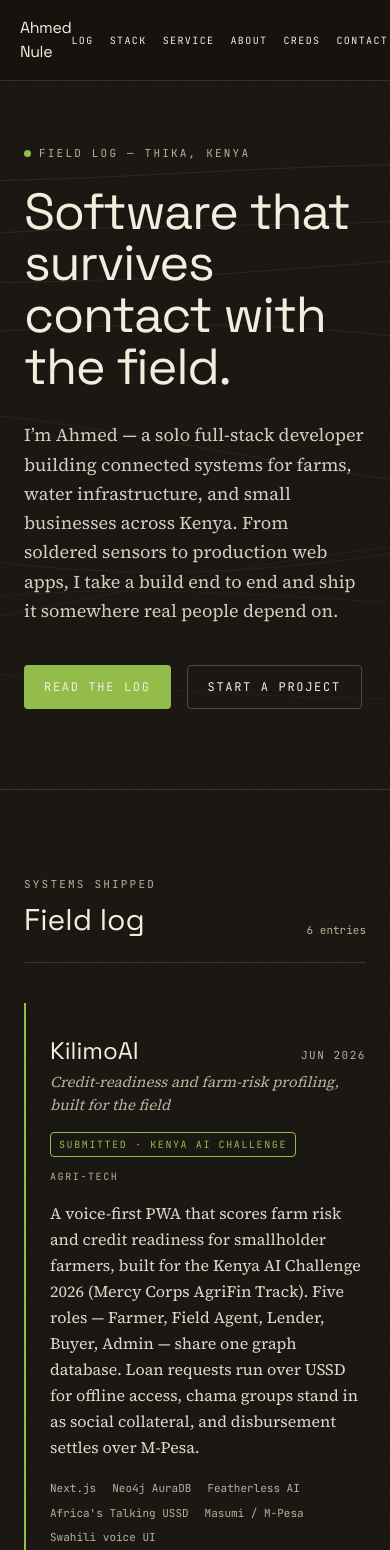
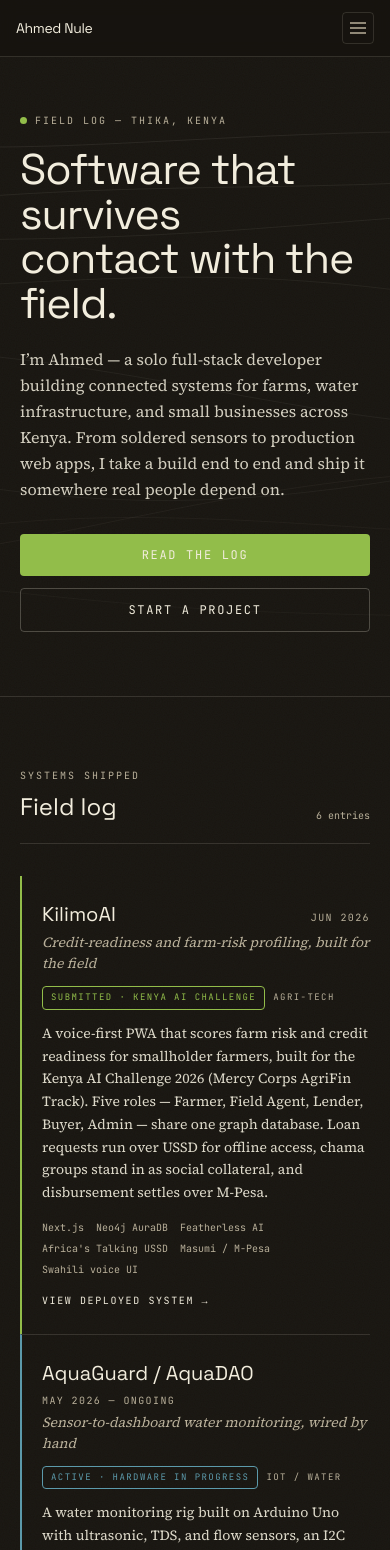
Before and after one commit to ahmednule/ahmednule, a Next.js app: page / in a window 390 px wide. Shown: the top 1550 px of the page. Built offline with nearby package versions, Linux system fonts and the light colour scheme.

Commit message:
fix: sidebar

```diff
--- a/src/app/page.tsx
+++ b/src/app/page.tsx
@@ -15,37 +15,37 @@ export default function Home() {
 
       <main className="lg:pl-[240px]">
         {/* HERO */}
-        <section className="relative overflow-hidden border-b border-line px-6 pt-16 pb-20 sm:px-12 sm:pt-24 sm:pb-28">
+        <section className="relative overflow-hidden border-b border-line px-5 pt-14 pb-16 sm:px-12 sm:pt-24 sm:pb-28">
           <Contours
             className="pointer-events-none absolute inset-0 h-full w-full opacity-70"
           />
           <div className="relative max-w-[880px]">
-            <div className="mb-6 flex items-center gap-2 font-mono text-[11px] uppercase tracking-[0.2em] text-parchment-dim">
+            <div className="mb-5 flex items-center gap-2 font-mono text-[10px] uppercase tracking-[0.2em] text-parchment-dim sm:text-[11px]">
               <span className="status-dot" />
               Field log &mdash; Thika, Kenya
             </div>
-            <h1 className="font-display text-[13vw] leading-[1.02] tracking-tight text-parchment sm:text-[64px] lg:text-[76px]">
+            <h1 className="font-display text-[11vw] leading-[1.04] tracking-tight text-parchment sm:text-[64px] lg:text-[76px]">
               Software that survives
               <br />
               contact with the field.
             </h1>
-            <p className="mt-7 max-w-[56ch] font-body text-[18px] leading-relaxed text-parchment/85">
+            <p className="mt-5 max-w-[56ch] font-body text-[16px] leading-relaxed text-parchment/85 sm:text-[18px] sm:mt-7">
               I&rsquo;m Ahmed &mdash; a solo full-stack developer building
               connected systems for farms, water infrastructure, and small
               businesses across Kenya. From soldered sensors to production
               web apps, I take a build end to end and ship it somewhere real
               people depend on.
             </p>
-            <div className="mt-10 flex flex-wrap gap-4">
+            <div className="mt-8 flex flex-col gap-3 sm:mt-10 sm:flex-row sm:flex-wrap sm:gap-4">
               <a
                 href="#log"
-                className="inline-flex items-center gap-2 rounded-sm bg-crop px-5 py-3 font-mono text-[12px] uppercase tracking-[0.14em] text-soil transition-opacity hover:opacity-90"
+                className="inline-flex items-center justify-center gap-2 rounded-sm bg-crop px-5 py-3 font-mono text-[12px] uppercase tracking-[0.14em] text-soil transition-opacity hover:opacity-90"
               >
                 Read the log
               </a>
               <a
                 href="#contact"
-                className="inline-flex items-center gap-2 rounded-sm border border-line-strong px-5 py-3 font-mono text-[12px] uppercase tracking-[0.14em] text-parchment transition-colors hover:border-crop hover:text-crop"
+                className="inline-flex items-center justify-center gap-2 rounded-sm border border-line-strong px-5 py-3 font-mono text-[12px] uppercase tracking-[0.14em] text-parchment transition-colors hover:border-crop hover:text-crop"
               >
                 Start a project
               </a>
@@ -54,17 +54,17 @@ export default function Home() {
         </section>
 
         {/* LOG / PROJECTS */}
-        <section id="log" className="px-6 py-20 sm:px-12">
-          <header className="mb-10 flex items-end justify-between gap-6 border-b border-line pb-6">
+        <section id="log" className="px-5 py-16 sm:px-12 sm:py-20">
+          <header className="mb-8 flex items-end justify-between gap-6 border-b border-line pb-5 sm:mb-10 sm:pb-6">
             <div>
-              <span className="font-mono text-[11px] uppercase tracking-[0.2em] text-parchment-dim">
+              <span className="font-mono text-[10px] uppercase tracking-[0.2em] text-parchment-dim sm:text-[11px]">
                 Systems shipped
               </span>
-              <h2 className="mt-2 font-display text-3xl sm:text-4xl text-parchment">
+              <h2 className="mt-1.5 font-display text-2xl text-parchment sm:mt-2 sm:text-4xl">
                 Field log
               </h2>
             </div>
-            <span className="font-mono text-[11px] text-parchment-dim">
+            <span className="font-mono text-[10px] text-parchment-dim sm:text-[11px]">
               {entries.length} entries
             </span>
           </header>
@@ -82,20 +82,20 @@ export default function Home() {
         {/* ABOUT */}
         <section
           id="about"
-          className="border-t border-line px-6 py-20 sm:px-12"
+          className="border-t border-line px-5 py-16 sm:px-12 sm:py-20"
         >
-          <div className="grid grid-cols-1 gap-10 lg:grid-cols-[1fr_1.4fr]">
+          <div className="grid grid-cols-1 gap-8 lg:grid-cols-[1fr_1.4fr] lg:gap-10">
             <div>
-              <span className="font-mono text-[11px] uppercase tracking-[0.2em] text-parchment-dim">
+              <span className="font-mono text-[10px] uppercase tracking-[0.2em] text-parchment-dim sm:text-[11px]">
                 About
               </span>
-              <h2 className="mt-2 font-display text-3xl sm:text-4xl text-parchment">
+              <h2 className="mt-1.5 font-display text-2xl text-parchment sm:mt-2 sm:text-4xl">
                 Based in Thika,
                 <br />
                 building for Kenya.
               </h2>
             </div>
-            <div className="flex flex-col gap-5 font-body text-[17px] leading-relaxed text-parchment/85">
+            <div className="flex flex-col gap-4 font-body text-[16px] leading-relaxed text-parchment/85 sm:gap-5 sm:text-[17px]">
               <p>
                 I run Stable Stack Solutions, a small software practice out
                 of Thika handling client web development and hosting, and
@@ -118,21 +118,21 @@ export default function Home() {
         {/* CONTACT */}
         <section
           id="contact"
-          className="relative overflow-hidden border-t border-line px-6 py-24 sm:px-12"
+          className="relative overflow-hidden border-t border-line px-5 py-20 sm:px-12 sm:py-24"
         >
           <Contours
             className="pointer-events-none absolute inset-0 h-full w-full opacity-40"
             lineCount={6}
           />
           <div className="relative max-w-[720px]">
-            <span className="font-mono text-[11px] uppercase tracking-[0.2em] text-parchment-dim">
+            <span className="font-mono text-[10px] uppercase tracking-[0.2em] text-parchment-dim sm:text-[11px]">
               Contact
             </span>
-            <h2 className="mt-2 font-display text-4xl leading-[1.1] sm:text-5xl text-parchment">
+            <h2 className="mt-1.5 font-display text-[26px] leading-[1.15] text-parchment sm:mt-2 sm:text-5xl">
               Bring the device idea, the workflow problem, or the platform
               brief.
             </h2>
-            <div className="mt-9 flex flex-wrap gap-4">
+            <div className="mt-7 flex flex-col gap-3 sm:mt-9 sm:flex-row sm:flex-wrap sm:gap-4">
               <a
                 href="https://github.com/ahmednule"
                 target="_blank"
@@ -155,11 +155,11 @@ export default function Home() {
 
         <Credentials />
 
-        <footer className="flex flex-col gap-2 border-t border-line px-6 py-8 sm:flex-row sm:items-center sm:justify-between sm:px-12">
-          <span className="font-mono text-[11px] text-parchment-dim">
+        <footer className="flex flex-col gap-1.5 border-t border-line px-5 py-6 text-center sm:flex-row sm:items-center sm:justify-between sm:px-12 sm:text-left sm:py-8">
+          <span className="font-mono text-[10px] text-parchment-dim sm:text-[11px]">
             Ahmed Nule &mdash; Thika, Kenya
           </span>
-          <span className="font-mono text-[11px] text-parchment-dim">
+          <span className="font-mono text-[10px] text-parchment-dim sm:text-[11px]">
             Stable Stack Solutions
           </span>
         </footer>
--- a/src/components/Credentials.tsx
+++ b/src/components/Credentials.tsx
@@ -3,23 +3,23 @@ import Contours from "@/components/Contours";
 
 export default function Credentials() {
   return (
-    <section id="creds" className="relative overflow-hidden border-t border-line px-6 py-20 sm:px-12">
+    <section id="creds" className="relative overflow-hidden border-t border-line px-5 py-16 sm:px-12 sm:py-20">
       <Contours className="pointer-events-none absolute inset-0 h-full w-full opacity-20" lineCount={4} />
       <div className="relative">
-        <header className="mb-10">
-          <span className="font-mono text-[11px] uppercase tracking-[0.2em] text-parchment-dim">
+        <header className="mb-8 sm:mb-10">
+          <span className="font-mono text-[10px] uppercase tracking-[0.2em] text-parchment-dim sm:text-[11px]">
             Station credentials
           </span>
-          <h2 className="mt-2 font-display text-3xl sm:text-4xl text-parchment">
+          <h2 className="mt-1.5 font-display text-2xl text-parchment sm:mt-2 sm:text-4xl">
             Education &amp; certifications
           </h2>
         </header>
 
-        <div className="grid grid-cols-1 gap-5 sm:grid-cols-2 lg:grid-cols-3">
+        <div className="grid grid-cols-1 gap-4 sm:gap-5 sm:grid-cols-2 lg:grid-cols-3">
           {CERTIFICATIONS_DATA.map((cert, i) => (
             <div
               key={i}
-              className="group flex flex-col rounded-sm border border-line bg-soil-raised/40 p-5 transition-colors hover:border-line-strong"
+              className="group flex flex-col rounded-sm border border-line bg-soil-raised/40 p-4 transition-colors hover:border-line-strong sm:p-5"
             >
               <div className="flex items-center gap-3">
                 <div className="flex h-9 w-9 shrink-0 items-center justify-center rounded-full border border-line bg-soil overflow-hidden">
--- a/src/components/LogEntryCard.tsx
+++ b/src/components/LogEntryCard.tsx
@@ -5,39 +5,39 @@ export default function LogEntryCard({ entry }: { entry: LogEntry }) {
 
   return (
     <article
-      className="group relative border-t border-line py-8 pl-6 transition-colors first:border-t-0 sm:pl-8"
+      className="group relative border-t border-line py-6 pl-5 transition-colors first:border-t-0 sm:py-8 sm:pl-8"
       style={{ borderLeft: `2px solid ${color}` }}
     >
-      <div className="flex flex-wrap items-baseline justify-between gap-x-6 gap-y-2">
-        <h3 className="font-display text-2xl sm:text-[28px] text-parchment">
+      <div className="flex flex-wrap items-baseline justify-between gap-x-4 gap-y-1.5">
+        <h3 className="font-display text-xl text-parchment sm:text-[28px]">
           {entry.name}
         </h3>
-        <span className="font-mono text-[11px] uppercase tracking-[0.14em] text-parchment-dim">
+        <span className="font-mono text-[10px] uppercase tracking-[0.14em] text-parchment-dim sm:text-[11px]">
           {entry.period}
         </span>
       </div>
 
-      <p className="mt-1 font-body italic text-parchment-dim text-[15px]">
+      <p className="mt-1 font-body italic text-parchment-dim text-[14px] sm:text-[15px]">
         {entry.tagline}
       </p>
 
-      <div className="mt-4 flex flex-wrap items-center gap-3">
+      <div className="mt-3 flex flex-wrap items-center gap-2 sm:mt-4 sm:gap-3">
         <span
-          className="font-mono text-[10px] uppercase tracking-[0.16em] px-2 py-1 rounded-sm"
+          className="font-mono text-[9px] uppercase tracking-[0.16em] px-2 py-1 rounded-sm sm:text-[10px]"
           style={{ color, border: `1px solid ${color}` }}
         >
           {entry.status}
         </span>
-        <span className="font-mono text-[10px] uppercase tracking-[0.16em] text-parchment-dim">
+        <span className="font-mono text-[9px] uppercase tracking-[0.16em] text-parchment-dim sm:text-[10px]">
           {categoryLabel[entry.category]}
         </span>
       </div>
 
-      <p className="mt-4 max-w-[62ch] font-body text-[16px] leading-relaxed text-parchment/90">
+      <p className="mt-3 font-body text-[14px] leading-relaxed text-parchment/90 sm:mt-4 sm:text-[16px] sm:max-w-[62ch]">
         {entry.description}
       </p>
 
-      <div className="mt-5 flex flex-wrap gap-x-4 gap-y-2 font-mono text-[11px] text-parchment-dim">
+      <div className="mt-4 flex flex-wrap gap-x-3 gap-y-1.5 font-mono text-[10px] text-parchment-dim sm:mt-5 sm:gap-x-4 sm:gap-y-2 sm:text-[11px]">
         {entry.stack.map((s) => (
           <span key={s}>{s}</span>
         ))}
@@ -48,7 +48,7 @@ export default function LogEntryCard({ entry }: { entry: LogEntry }) {
           href={entry.link}
           target="_blank"
           rel="noopener noreferrer"
-          className="mt-5 inline-flex items-center gap-2 font-mono text-[11px] uppercase tracking-[0.16em] text-crop hover:underline"
+          className="mt-4 inline-flex items-center gap-2 font-mono text-[10px] uppercase tracking-[0.16em] text-crop hover:underline sm:mt-5 sm:text-[11px]"
         >
           View deployed system {"\u2192"}
         </a>
--- a/src/components/MobileBar.tsx
+++ b/src/components/MobileBar.tsx
@@ -1,3 +1,7 @@
+"use client";
+
+import { useState, useEffect } from "react";
+
 const NAV = [
   { href: "#log", label: "Log" },
   { href: "#stack", label: "Stack" },
@@ -7,23 +11,113 @@ const NAV = [
   { href: "#contact", label: "Contact" },
 ];
 
+const READING = [
+  { label: "Station", value: "Thika, KE" },
+  { label: "Coordinates", value: "01.03\u00b0S 37.07\u00b0E" },
+  { label: "Role", value: "Founder, Stable Stack" },
+  { label: "Study", value: "BSCCS \u00b7 MKU '26" },
+  { label: "Systems logged", value: "6 entries" },
+  { label: "Assignments", value: "4 postings" },
+  { label: "Credentials", value: "5 on file" },
+];
+
 export default function MobileBar() {
+  const [open, setOpen] = useState(false);
+
+  useEffect(() => {
+    if (!open) return;
+    const handleKey = (e: KeyboardEvent) => {
+      if (e.key === "Escape") setOpen(false);
+    };
+    window.addEventListener("keydown", handleKey);
+    return () => window.removeEventListener("keydown", handleKey);
+  }, [open]);
+
+  useEffect(() => {
+    document.body.style.overflow = open ? "hidden" : "";
+    return () => { document.body.style.overflow = ""; };
+  }, [open]);
+
+  const handleNav = (href: string) => {
+    setOpen(false);
+    const el = document.querySelector(href);
+    el?.scrollIntoView({ behavior: "smooth" });
+  };
+
   return (
-    <div className="lg:hidden sticky top-0 z-30 flex items-center justify-between border-b border-line bg-soil/95 px-5 py-4 backdrop-blur">
-      <a href="#top" className="font-display text-base tracking-tight">
+    <>
+      <div className="lg:hidden sticky top-0 z-30 flex items-center justify-between border-b border-line bg-soil/95 px-4 py-3 backdrop-blur">
+        <a href="#top" className="font-display text-sm tracking-tight">
           Ahmed Nule
         </a>
-      <nav className="flex gap-4">
+        <button
+          onClick={() => setOpen(true)}
+          className="flex items-center justify-center w-8 h-8 rounded-sm border border-line hover:border-crop/40 transition-colors"
+          aria-label="Open menu"
+        >
+          <svg width="16" height="12" viewBox="0 0 16 12" fill="none">
+            <path d="M0 1h16M0 6h16M0 11h16" stroke="currentColor" strokeWidth="1.5" strokeLinecap="round" className="text-parchment-dim" />
+          </svg>
+        </button>
+      </div>
+
+      {open && (
+        <div
+          className="lg:hidden fixed inset-0 z-40 bg-soil/60 backdrop-blur-sm"
+          onClick={() => setOpen(false)}
+        />
+      )}
+
+      <div
+        className={`lg:hidden fixed top-0 left-0 z-50 h-screen w-[260px] border-r border-line bg-soil px-6 py-8 overflow-y-auto transition-transform duration-300 ${
+          open ? "translate-x-0" : "-translate-x-full"
+        }`}
+      >
+        <div className="flex items-center justify-between mb-8">
+          <span className="font-display text-base tracking-tight">
+            Ahmed Nule
+          </span>
+          <button
+            onClick={() => setOpen(false)}
+            className="font-mono text-[11px] text-parchment-dim hover:text-crop transition-colors"
+            aria-label="Close menu"
+          >
+            ✕
+          </button>
+        </div>
+
+        <nav className="flex flex-col gap-2 mb-8">
           {NAV.map((item) => (
-          <a
+            <button
               key={item.href}
-            href={item.href}
-            className="font-mono text-[10px] uppercase tracking-[0.14em] text-parchment-dim"
+              onClick={() => handleNav(item.href)}
+              className="font-mono text-[11px] uppercase tracking-[0.16em] text-parchment-dim hover:text-crop transition-colors text-left py-1.5"
             >
               {item.label}
-          </a>
+            </button>
           ))}
         </nav>
+
+        <div className="flex flex-col gap-1 border-t border-line pt-5">
+          {READING.map((r) => (
+            <div key={r.label} className="flex flex-col gap-0.5 py-1.5">
+              <span className="font-mono text-[10px] uppercase tracking-[0.18em] text-parchment-dim">
+                {r.label}
+              </span>
+              <span className="font-mono text-[13px] text-parchment">
+                {r.value}
+              </span>
             </div>
+          ))}
+        </div>
+
+        <div className="flex items-center gap-2 border-t border-line mt-5 pt-5">
+          <span className="status-dot" />
+          <span className="font-mono text-[10px] uppercase tracking-[0.16em] text-parchment-dim">
+            Open to new builds
+          </span>
+        </div>
+      </div>
+    </>
   );
 }
--- a/src/components/ServiceRecord.tsx
+++ b/src/components/ServiceRecord.tsx
@@ -10,48 +10,48 @@ function formatPeriod(start: Date, end?: Date) {
 
 export default function ServiceRecord() {
   return (
-    <section id="service" className="border-t border-line px-6 py-20 sm:px-12">
-      <header className="mb-10">
-        <span className="font-mono text-[11px] uppercase tracking-[0.2em] text-parchment-dim">
+    <section id="service" className="border-t border-line px-5 py-16 sm:px-12 sm:py-20">
+      <header className="mb-8 sm:mb-10">
+        <span className="font-mono text-[10px] uppercase tracking-[0.2em] text-parchment-dim sm:text-[11px]">
           Field assignments
         </span>
-        <h2 className="mt-2 font-display text-3xl sm:text-4xl text-parchment">
+        <h2 className="mt-1.5 font-display text-2xl text-parchment sm:mt-2 sm:text-4xl">
           Service record
         </h2>
       </header>
 
       <div className="relative">
-        <div className="absolute left-[19px] top-2 bottom-2 w-px bg-line" />
+        <div className="absolute left-[15px] top-2 bottom-2 w-px bg-line sm:left-[19px]" />
 
-        <div className="flex flex-col gap-10">
+        <div className="flex flex-col gap-8 sm:gap-10">
           {EXPERIENCE_DATA.map((exp, i) => (
-            <div key={i} className="relative pl-12">
-              <div className="absolute left-0 top-1.5 flex items-center justify-center w-10 h-10 rounded-full border border-line bg-soil-raised overflow-hidden">
+            <div key={i} className="relative pl-10 sm:pl-12">
+              <div className="absolute left-0 top-1.5 flex items-center justify-center w-8 h-8 rounded-full border border-line bg-soil-raised overflow-hidden sm:w-10 sm:h-10">
                 <img
                   src={exp.companyLogo}
                   alt={exp.company}
-                  className="h-5 w-5 object-contain"
+                  className="h-4 w-4 object-contain sm:h-5 sm:w-5"
                 />
               </div>
 
-              <div className="rounded-sm border border-line bg-soil-raised/40 p-5 transition-colors hover:border-line-strong">
+              <div className="rounded-sm border border-line bg-soil-raised/40 p-4 transition-colors hover:border-line-strong sm:p-5">
                 <div className="flex flex-wrap items-baseline justify-between gap-x-4 gap-y-1">
-                  <h3 className="font-display text-xl text-parchment">
+                  <h3 className="font-display text-lg text-parchment sm:text-xl">
                     {exp.title}
                   </h3>
-                  <span className="font-mono text-[10px] uppercase tracking-[0.14em] text-parchment-dim">
+                  <span className="font-mono text-[9px] uppercase tracking-[0.14em] text-parchment-dim sm:text-[10px]">
                     {exp.type}
                   </span>
                 </div>
-                <div className="mt-1.5 flex items-center gap-2">
-                  <span className="font-display text-[13px] text-crop">
+                <div className="mt-1.5 flex flex-col gap-0.5 sm:flex-row sm:items-center sm:gap-2">
+                  <span className="font-display text-[12px] text-crop sm:text-[13px]">
                     {exp.company}
                   </span>
-                  <span className="font-mono text-[11px] text-parchment-dim">
+                  <span className="font-mono text-[10px] text-parchment-dim sm:text-[11px]">
                     {formatPeriod(exp.startDate, exp.endDate)}
                   </span>
                 </div>
-                <p className="mt-3 max-w-[60ch] font-body text-[15px] leading-relaxed text-parchment/85">
+                <p className="mt-3 font-body text-[14px] leading-relaxed text-parchment/85 sm:text-[15px] sm:max-w-[60ch]">
                   {exp.description}
                 </p>
               </div>
@@ -60,11 +60,11 @@ export default function ServiceRecord() {
         </div>
       </div>
 
-      <div className="mt-10 ml-12 border-l-2 border-crop/30 pl-5">
-        <p className="font-mono text-[11px] uppercase tracking-[0.16em] text-crop-dim">
+      <div className="mt-8 ml-10 border-l-2 border-crop/30 pl-4 sm:mt-10 sm:ml-12 sm:pl-5">
+        <p className="font-mono text-[10px] uppercase tracking-[0.16em] text-crop-dim sm:text-[11px]">
           Station note
         </p>
-        <p className="mt-2 font-body text-[15px] leading-relaxed text-parchment-dim max-w-[56ch]">
+        <p className="mt-2 font-body text-[14px] leading-relaxed text-parchment-dim sm:text-[15px] sm:max-w-[56ch]">
           Each assignment brought different constraints &mdash; residential
           operations, hardware installation, or full-stack product work. The
           common thread: building reliable systems where people depend on them.
--- a/src/components/StackSection.tsx
+++ b/src/components/StackSection.tsx
@@ -5,22 +5,22 @@ import Contours from "@/components/Contours";
 
 export default function StackSection() {
   return (
-    <section id="stack" className="relative overflow-hidden border-t border-line px-6 py-20 sm:px-12">
+    <section id="stack" className="relative overflow-hidden border-t border-line px-5 py-16 sm:px-12 sm:py-20">
       <Contours
         className="pointer-events-none absolute inset-0 h-full w-full opacity-30"
         lineCount={5}
       />
       <div className="relative">
-        <header className="mb-10">
-          <span className="font-mono text-[11px] uppercase tracking-[0.2em] text-parchment-dim">
+        <header className="mb-8 sm:mb-10">
+          <span className="font-mono text-[10px] uppercase tracking-[0.2em] text-parchment-dim sm:text-[11px]">
             Engineering stack
           </span>
-          <h2 className="mt-2 font-display text-3xl sm:text-4xl text-parchment">
+          <h2 className="mt-1.5 font-display text-2xl text-parchment sm:mt-2 sm:text-4xl">
             Tools, arranged by what they do
           </h2>
         </header>
 
-        <div className="grid grid-cols-1 gap-10 lg:grid-cols-3">
+        <div className="grid grid-cols-1 gap-6 sm:gap-10 lg:grid-cols-3">
           {MASTERY_DATA.map((area) => {
             const techs =
               area.title === "Front End"
@@ -32,7 +32,7 @@ export default function StackSection() {
             return (
               <div
                 key={area.title}
-                className="group relative rounded-sm border border-line bg-soil-raised/60 p-6 transition-colors hover:border-line-strong"
+                className="group relative rounded-sm border border-line bg-soil-raised/60 p-5 transition-colors hover:border-line-strong sm:p-6"
               >
                 <div
                   className="absolute inset-0 rounded-sm opacity-[0.04] group-hover:opacity-[0.08] transition-opacity"
```
Also changed, not shown: src/app/globals.css (+8 -1 lines), 1 other file (tests, documents, lock files or other folders). Lines whose indentation alone changed are shown as unchanged.
